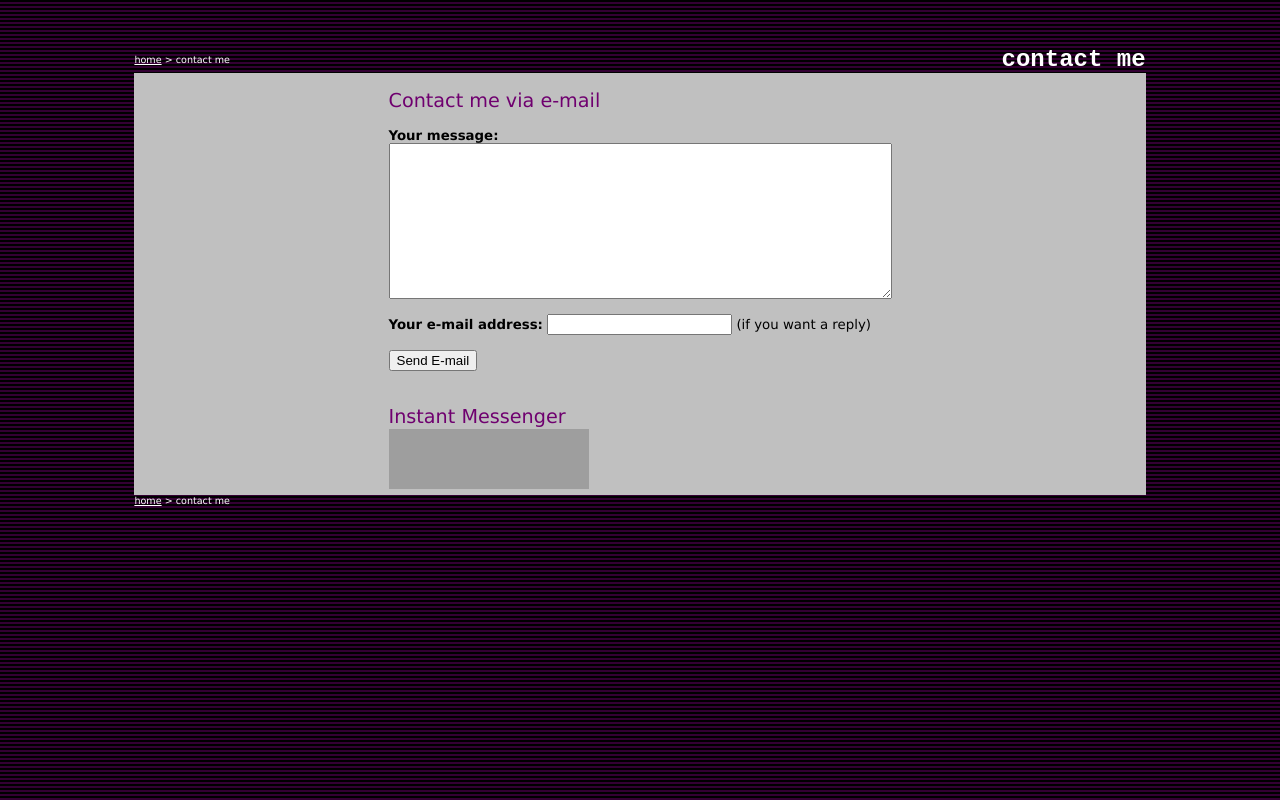
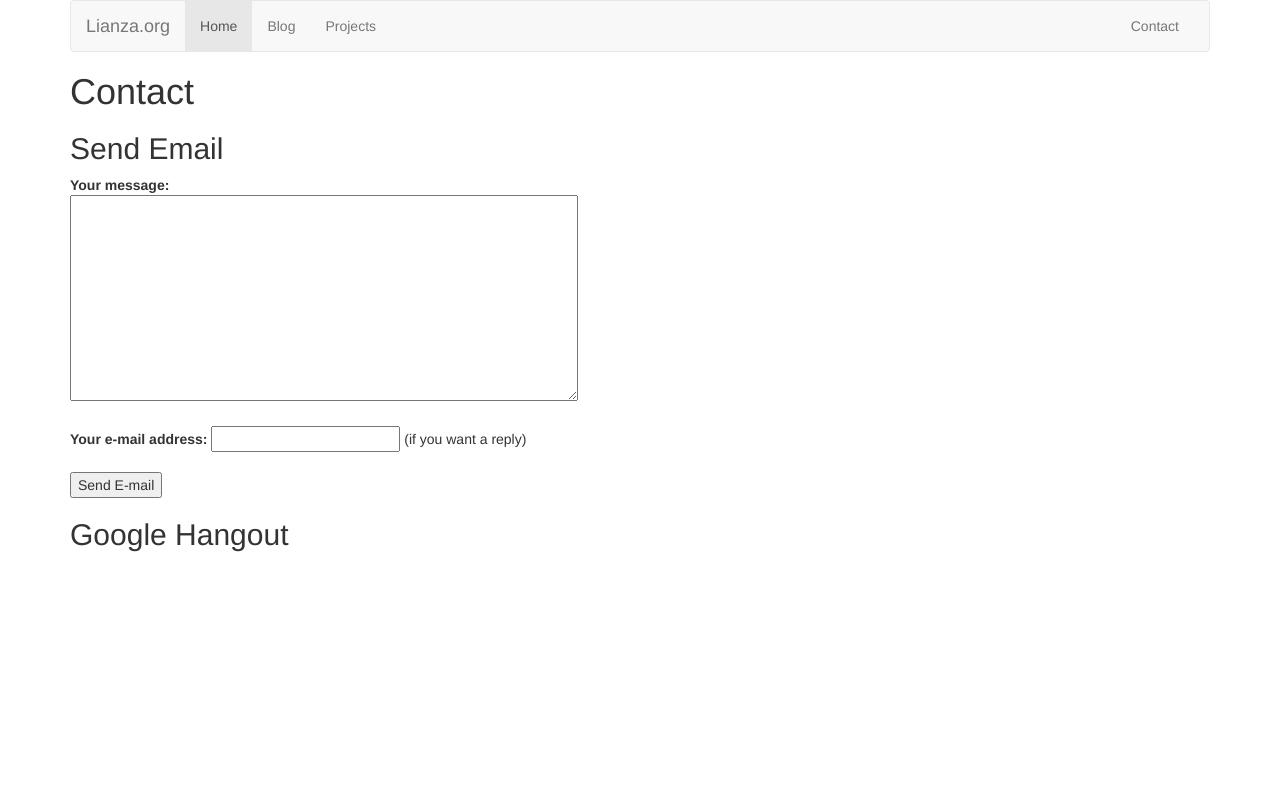
Before and after one commit to tlianza/lianzaorg, a PHP site: page /mail.php in a window 1280 px wide. Run offline with PHP 8.4, Linux system fonts and the light colour scheme; some libraries are stand-ins or nearby versions; grey boxes are pictures that could not be loaded.

Commit message:
Added google hangout button. Fixed up contact page.

```diff
--- /dev/null
+++ b/_footer.html
@@ -0,0 +1,25 @@
+
+    <!-- Close container -->
+    </div>
+
+    <!-- jQuery (necessary for Bootstrap's JavaScript plugins) -->
+    <script src="https://ajax.googleapis.com/ajax/libs/jquery/1.11.2/jquery.min.js"></script>
+    <!-- Include all compiled plugins (below), or include individual files as needed -->
+    <script src="https://maxcdn.bootstrapcdn.com/bootstrap/3.3.2/js/bootstrap.min.js"></script>
+
+    <script type="text/javascript">
+
+        var _gaq = _gaq || [];
+        _gaq.push(['_setAccount', 'UA-149162-1']);
+        _gaq.push(['_trackPageview']);
+
+        (function() {
+            var ga = document.createElement('script'); ga.type = 'text/javascript'; ga.async = true;
+            ga.src = ('https:' == document.location.protocol ? 'https://ssl' : 'http://www') + '.google-analytics.com/ga.js';
+            var s = document.getElementsByTagName('script')[0]; s.parentNode.insertBefore(ga, s);
+        })();
+
+    </script>
+
+  </body>
+</html>
--- /dev/null
+++ b/_header.html
@@ -0,0 +1,53 @@
+<!DOCTYPE html>
+<html lang="en">
+  <head>
+    <meta charset="utf-8">
+    <meta http-equiv="X-UA-Compatible" content="IE=edge">
+    <meta name="viewport" content="width=device-width, initial-scale=1">
+    <title>Lianza.org</title>
+    <link rel="openid.server" href="https://indieauth.com/openid" />
+    <link rel="openid.delegate" href="http://lianza.org/" />
+    <meta http-equiv="X-XRDS-Location" content="http://tlianza.myopenid.com/xrds" />
+
+    <meta name="description" content="The personal home page of Tom Lianza" />
+
+    <!-- Bootstrap -->
+    <link rel="stylesheet" href="https://maxcdn.bootstrapcdn.com/bootstrap/3.3.2/css/bootstrap.min.css">
+
+    <!-- HTML5 shim and Respond.js for IE8 support of HTML5 elements and media queries -->
+    <!-- WARNING: Respond.js doesn't work if you view the page via file:// -->
+    <!--[if lt IE 9]>
+      <script src="https://oss.maxcdn.com/html5shiv/3.7.2/html5shiv.min.js"></script>
+      <script src="https://oss.maxcdn.com/respond/1.4.2/respond.min.js"></script>
+    <![endif]-->
+  </head>
+  <body>
+
+  <div class="container">
+      <nav class="navbar navbar-default">
+          <div class="container-fluid">
+              <!-- Brand and toggle get grouped for better mobile display -->
+              <div class="navbar-header">
+                  <button type="button" class="navbar-toggle collapsed" data-toggle="collapse" data-target="#bs-example-navbar-collapse-1">
+                      <span class="sr-only">Toggle navigation</span>
+                      <span class="icon-bar"></span>
+                      <span class="icon-bar"></span>
+                      <span class="icon-bar"></span>
+                  </button>
+                  <a class="navbar-brand" href="/">Lianza.org</a>
+              </div>
+
+              <!-- Collect the nav links, forms, and other content for toggling -->
+              <div class="collapse navbar-collapse" id="bs-example-navbar-collapse-1">
+                  <ul class="nav navbar-nav">
+                      <li class="active"><a href="#">Home <span class="sr-only">(current)</span></a></li>
+                      <li><a href="/blog">Blog</a></li>
+                      <li><a href="/projects">Projects</a></li>
+                  </ul>
+                  <ul class="nav navbar-nav navbar-right">
+                      <li><a href="/mail.php" title="Send an email">Contact</a></li>
+
+                  </ul>
+              </div><!-- /.navbar-collapse -->
+          </div><!-- /.container-fluid -->
+      </nav>
--- a/mail.php
+++ b/mail.php
@@ -1,6 +1,8 @@
-<?php define("pagename", "contact me"); ?>
+<?php
+    $nav=1;
+    $title='Contact Tom Lianza';
+    require('_header.html');
 
-<?php
 $body = "";
 $mailok = "There was an error sending your message:";
 
@@ -25,42 +27,18 @@ if (in_array("c_mbody", array_keys($HTTP_POST_VARS))){
 */
 $mailsent = strcmp($body, "");
 ?>
-<!DOCTYPE html PUBLIC "-//W3C//DTD XHTML 1.0 Transitional//EN"
-	"http://www.w3.org/TR/xhtml1/DTD/xhtml1-transitional.dtd">
-<html>
-<head>
-	<title>{Tom Lianza} E-mail Me</title>
-	<link rel="STYLESHEET" type="text/css" href="common.css" />
-	<link href="." rel="start" dir="ltr" xml:lang="en" lang="en" />
-	<meta http-equiv="Content-Type" content="text/html; charset=windows-1250" />
-</head>
 
-<body background="images/purp-bg.gif">
+<h1>Contact</h1>
 
-<br />&nbsp;<br />
-<table width="80%" border="0" cellspacing="0" cellpadding="0" align="center">
-<tr>
-	<td class="breadcrumb"><?php require("tree.php")?></td>
-	<td align="right"><?print($titleString)?></td>
-</tr>
-<tr>
-	<td colspan="2">
-	<table width="100%" border="0" cellspacing="0" cellpadding="5" bgcolor="#C0C0C0">
-	<tr><td>
+<h2>Send Email</h2>
+<?php if ( !$mailsent ) { ?>
 
-		<table border="0" cellspacing="1" cellpadding="0" align="center">
-			<tr>
-				<td class="largesect">Contact me via e-mail</td>
-			</tr>
-			<?php if ( !$mailsent ) { ?>
-			<tr>
-				<td class="maintext">
     <form action="mail.php" method="post">
-					<br /><b>Your message:</b><br /><textarea cols="60" rows="10" name="c_mbody"></textarea>
+        <b>Your message:</b><br /><textarea cols="60" rows="10" name="c_mbody"></textarea>
         <br /><br /><b>Your e-mail address:</b>&nbsp;<input type="text" name="c_emailaddr" size="20" maxlength="200" />&nbsp;(if you want a reply)
-					<br /><br /><input type="submit" name="c_submit" value="Send E-mail" /></form>
-				</td>
-			</tr>
+        <br /><br /><input type="submit" name="c_submit" value="Send E-mail" />
+    </form>
+
 <?php } else { ?>
     <tr>
         <td class="maintext">
@@ -70,28 +48,10 @@ $mailsent = strcmp($body, "");
     </tr>
 <?php }?>
 <?php if ( !$mailsent ) { ?>
-			<tr>
-				<td class="largesect"><br />Instant Messenger</td>
-			</tr>
-			<tr>
-				<td class="maintext">
-				<iframe src="http://www.google.com/talk/service/badge/Show?tk=z01q6amlqlmunbnrud6p9b8a3vd2rahhpl7bqqagfpu35cb5ffjf5o5oppc7uqrofg5ovkjmobkiqh5dggg1oseq7r65ghvodshcfeqne0m14h58ugfebg68ifntphu4o54q039e7qcivr2g&amp;w=200&amp;h=60" frameborder="0" allowtransparency="true" width="200" height="60"></iframe>
-				</td>
-			</tr>
+    <h2>Google Hangout</h2>
+    <script src="https://apis.google.com/js/platform.js" async defer></script>
+    <div class="g-hangout" data-render="createhangout" data-invites="[{ id : '114575895726450969649', invite_type : 'PROFILE' }]" ></div>
 <?php }?>
 
-		</table>
 
-	</td></tr>
-	</table>
-	</td>
-</tr>
-<tr>
-	<td class="breadcrumb"><?php require("tree.php")?></td>
-</tr>
-</table>
-
-
-
-
-</html>
+<?php require('_footer.html'); ?>
```
Also changed, not shown: index.php (+12 -60 lines). Lines whose indentation alone changed are shown as unchanged.
